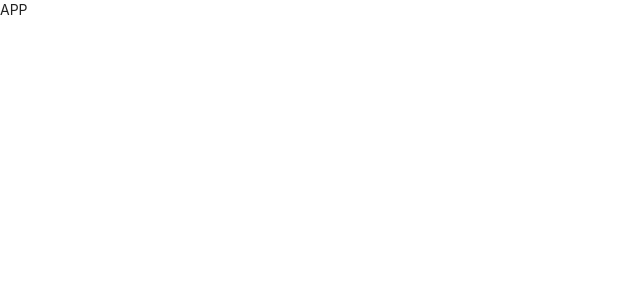
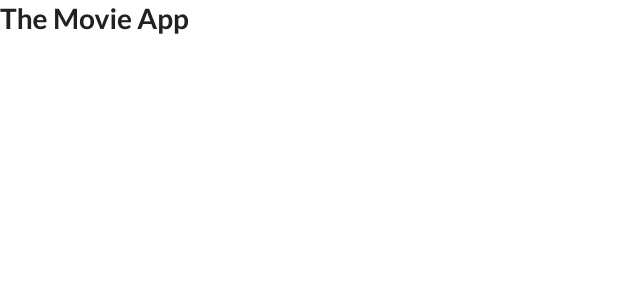
Before and after one commit to mateuszlubianka1993/the-movie-app, a React (Create React App) app: page / in a window 1280 px wide. Shown: the top 300 px of the page, without its empty margins (0-640 px from the left). Built offline with nearby package versions, Linux system fonts and the light colour scheme.

Commit message:
add Header.js component

```diff
--- a/src/components/App.js
+++ b/src/components/App.js
@@ -1,10 +1,13 @@
 import React from 'react';
+import Header from './Header';
 
 class App extends React.Component {
 
     render() {
         return(
-            <div>APP</div>
+            <div className="app-container">
+                <Header />
+            </div>
         );
     };
 }
--- /dev/null
+++ b/src/components/Header.js
@@ -0,0 +1,11 @@
+import React from 'react';
+
+const Header = () => {
+    return (
+        <div className="header-container container">
+            <h1 className="header-txt">The Movie App</h1>
+        </div>
+    );
+};
+
+export default Header;
```
